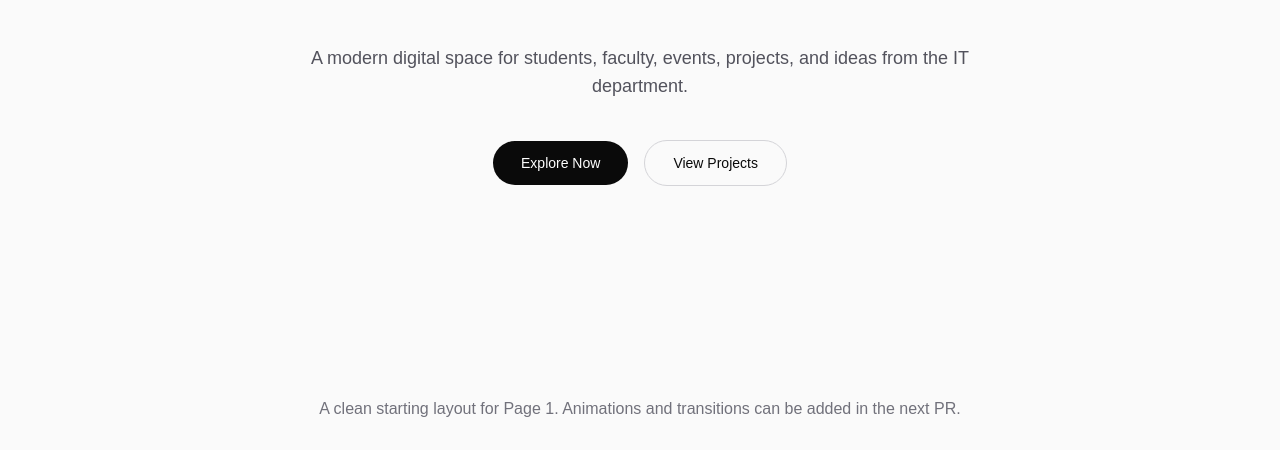
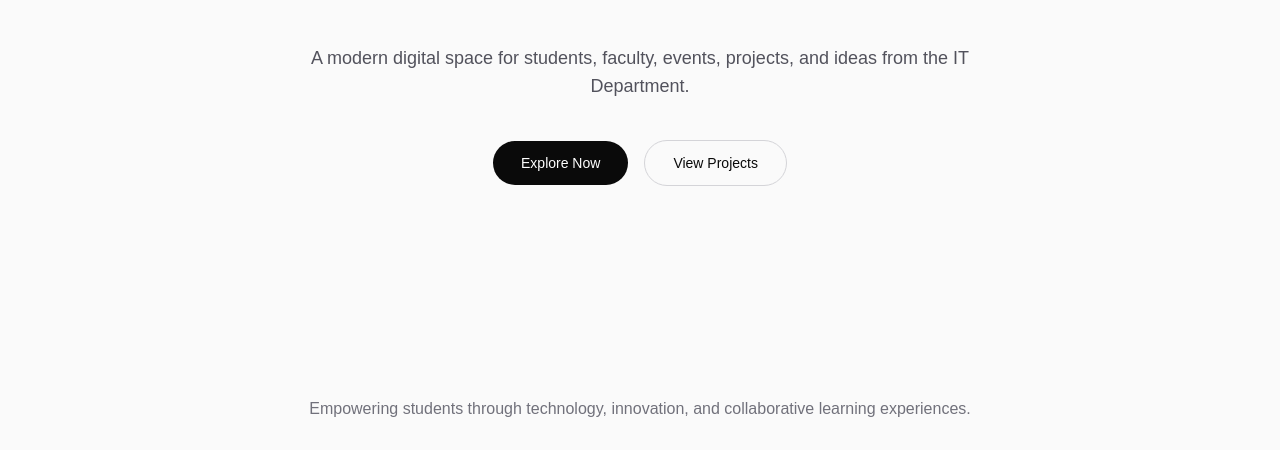
Before and after one commit to sooryanathg/frontend-warmup, a Next.js app: page /page1 in a window 1280 px wide. Shown: the part 347-797 px from the top of the page. Built offline with nearby package versions, Linux system fonts and the light colour scheme.

Commit message:
update: improve hero section content

```diff
--- a/app/page1/HeroSection.tsx
+++ b/app/page1/HeroSection.tsx
@@ -1,65 +1,46 @@
 import Link from "next/link";
 
-type HeroAction = {
-  label: string;
-  href: string;
-};
-
-type HeroSectionProps = {
-  eyebrow: string;
-  departmentName: string;
-  title: string;
-  description: string;
-  primaryAction: HeroAction;
-  secondaryAction: HeroAction;
-};
-
-export default function HeroSection({
-  eyebrow,
-  departmentName,
-  title,
-  description,
-  primaryAction,
-  secondaryAction,
-}: HeroSectionProps) {
+export default function HeroSection() {
   return (
     <section className="min-h-screen bg-[#fafafa] px-6 py-8 text-[#0a0a0a] md:px-12">
       <div className="mx-auto flex min-h-[calc(100vh-4rem)] max-w-6xl flex-col justify-between">
+
         <div className="flex items-center justify-between text-sm font-medium text-zinc-600">
-          <p>{eyebrow}</p>
-          <p>{departmentName}</p>
+          <p>Digital Campus</p>
+          <p>IT Department</p>
         </div>
 
         <div className="mx-auto max-w-5xl text-center">
           <h1 className="text-5xl font-semibold tracking-tight md:text-7xl lg:text-8xl">
-            {title}
+            Build. Create. Connect.
           </h1>
 
           <p className="mx-auto mt-8 max-w-2xl text-base leading-7 text-zinc-600 md:text-lg">
-            {description}
+            A modern digital space for students, faculty, events, projects, and
+            ideas from the IT Department.
           </p>
 
           <div className="mt-10 flex flex-col items-center justify-center gap-4 sm:flex-row">
             <Link
-              href={primaryAction.href}
+              href="#"
               className="w-full rounded-full bg-[#0a0a0a] px-7 py-3 text-center text-sm font-medium text-white sm:w-auto"
             >
-              {primaryAction.label}
+              Explore Now
             </Link>
 
             <Link
-              href={secondaryAction.href}
+              href="#"
               className="w-full rounded-full border border-zinc-300 px-7 py-3 text-center text-sm font-medium text-[#0a0a0a] sm:w-auto"
             >
-              {secondaryAction.label}
+              View Projects
             </Link>
           </div>
         </div>
+          <p className="mx-auto max-w-2xl text-center text-sm leading-6 text-zinc-500 md:text-base">
+  Empowering students through technology, innovation, and collaborative
+  learning experiences.
+</p>
 
-        <p className="mx-auto max-w-2xl text-center text-sm leading-6 text-zinc-500 md:text-base">
-          A clean starting layout for Page 1. Animations and transitions can be
-          added in the next PR.
-        </p>
       </div>
     </section>
   );
--- a/app/page1/page.tsx
+++ b/app/page1/page.tsx
@@ -3,20 +3,7 @@ import HeroSection from "./HeroSection";
 export default function Page1() {
   return (
     <main>
-      <HeroSection
-        eyebrow="Digital Campus"
-        departmentName="IT Department"
-        title="Build. Create. Connect."
-        description="A modern digital space for students, faculty, events, projects, and ideas from the IT department."
-        primaryAction={{
-          label: "Explore Now",
-          href: "#",
-        }}
-        secondaryAction={{
-          label: "View Projects",
-          href: "#",
-        }}
-      />
+      <HeroSection />
     </main>
   );
 }
```
